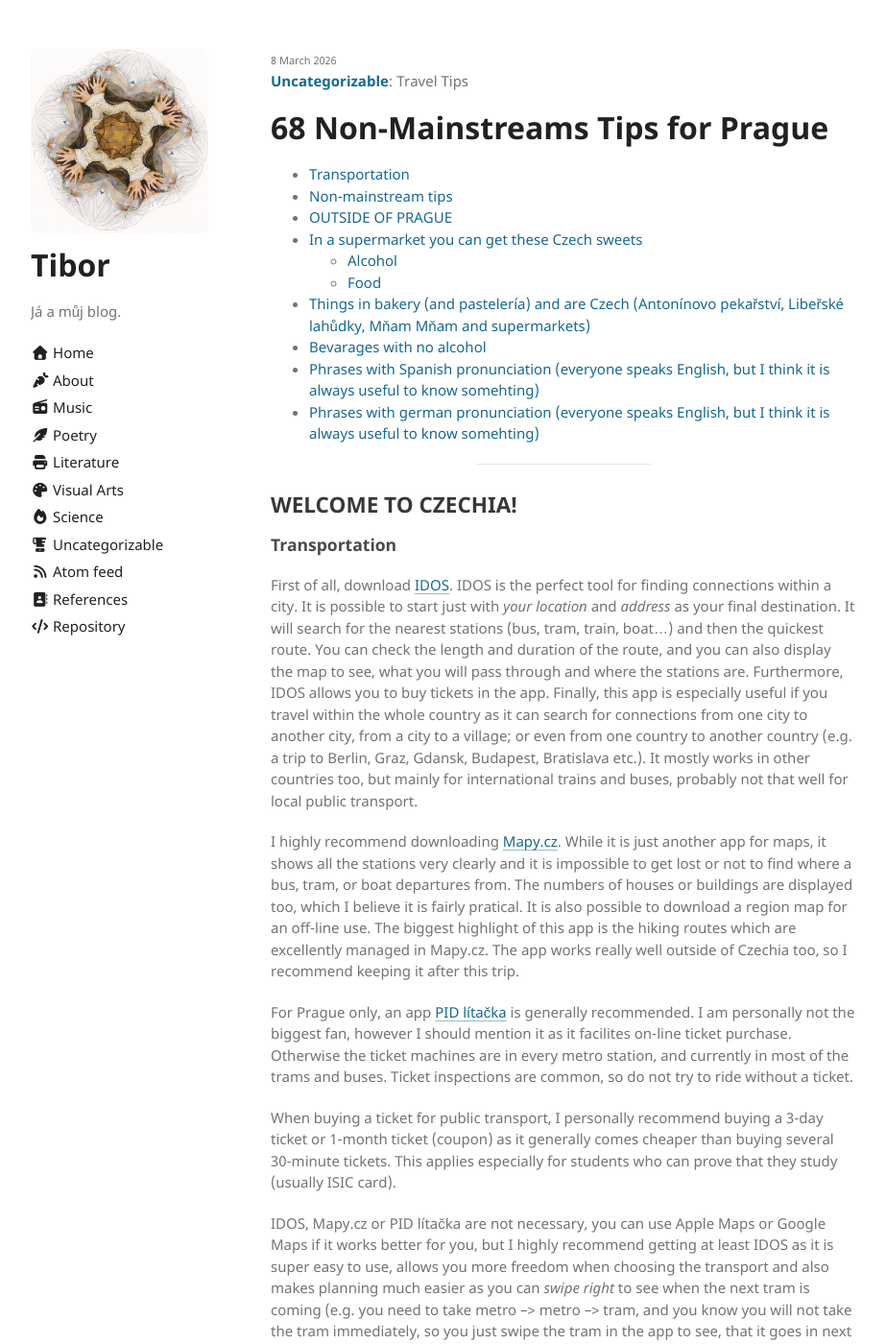
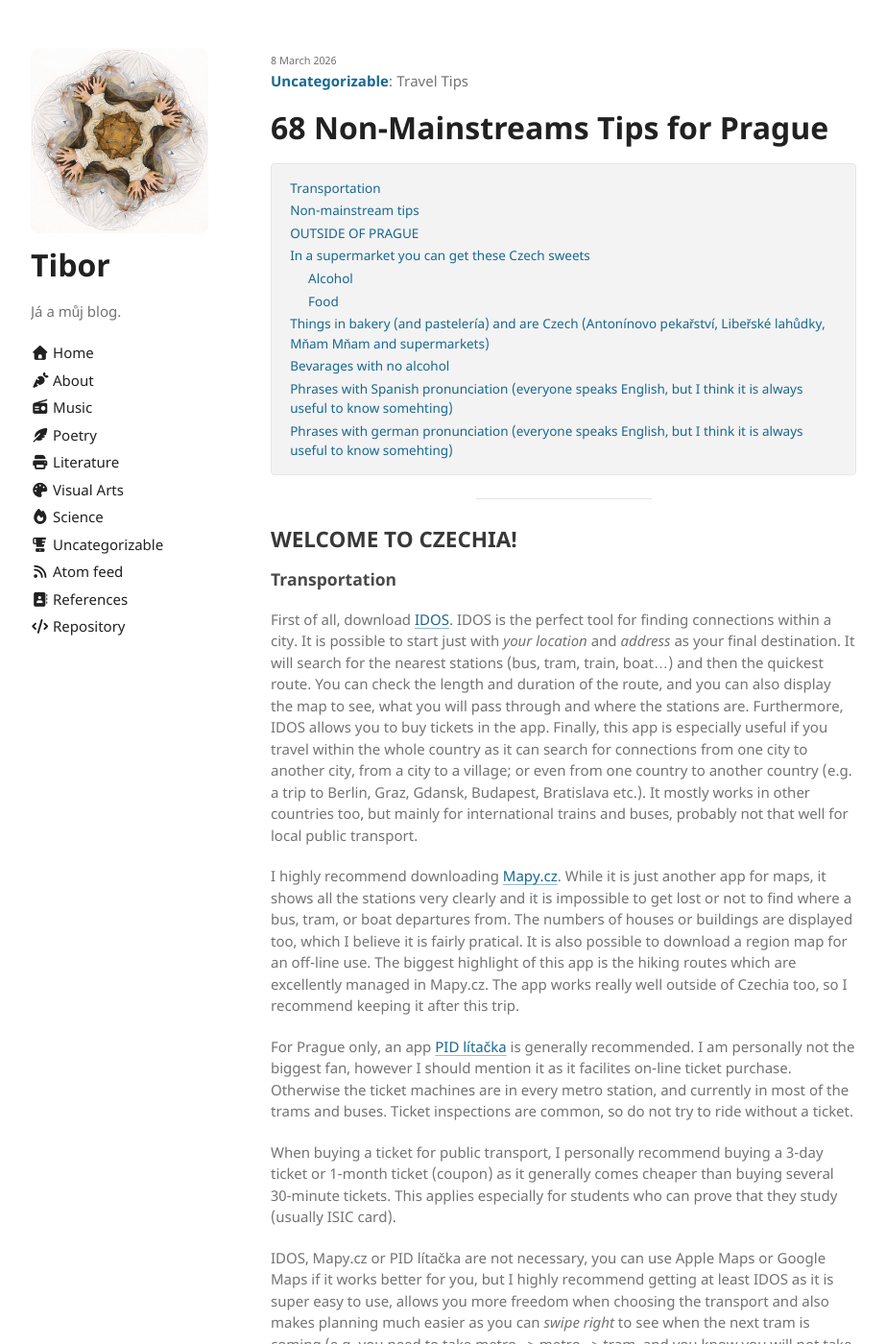
Before and after one commit to thefallofjohannm/thefallofjohannm.github.io, a Jekyll site: the page built from _posts/2026-03-08-non-mainstream-tips.md, in a window 1280 px wide and 1400 px high. Shown: the whole window at 96% size, without its empty margins (178-1101 px from the left). Built offline with Jekyll 4.4.1, drawn with Linux system fonts in a browser that asks for light colours.

Commit message:
add styles for TOC

```diff
--- a/_sass/jekyll-theme-minimalist.scss
+++ b/_sass/jekyll-theme-minimalist.scss
@@ -97,7 +97,6 @@ a.list:hover, a:hover, a:focus-visible {
 
   /* Index and table-of-contents lists are the exception: every item is a link,
      so position marks them already and underlines would just be noise. */
-  #markdown-toc a,
   .category-list a,
   ul.list a,
   .post-meta a {
@@ -223,6 +222,39 @@ kbd {
   line-height: 10px;
   padding: 3px 5px;
   vertical-align: middle;
+}
+
+/* The table of contents reads as apparatus, not as the article's first list:
+   box it so the eye can skip it, and drop the bullets since every row is a link.
+   Deliberately no CSS counter - modeling.md already numbers its own headings
+   ("1. Task") and parni-komora.md numbers both levels, so generated numerals
+   would render as "1. 1. Task". non-mainstream-tips.md numbers nothing. */
+#markdown-toc {
+  list-style: none;
+  margin: 0 0 1.5rem;
+  padding: 0.9rem 1.2rem;
+  border: 1px solid var(--clr-splitter-blockquote-and-section);
+  border-radius: 4px;
+  background: color-mix(in oklab, var(--clr-bg) 92%, var(--clr-text));
+  font-size: 0.9em;
+
+  ul {
+    list-style: none;
+    margin: 0.25em 0 0;
+    padding-left: 1.4em;
+  }
+
+  li + li {
+    margin-top: 0.25em;
+  }
+
+  a {
+    text-decoration: none;
+  }
+
+  a:hover, a:focus-visible {
+    text-decoration: underline;
+  }
 }
 
 .sidebar {
```
